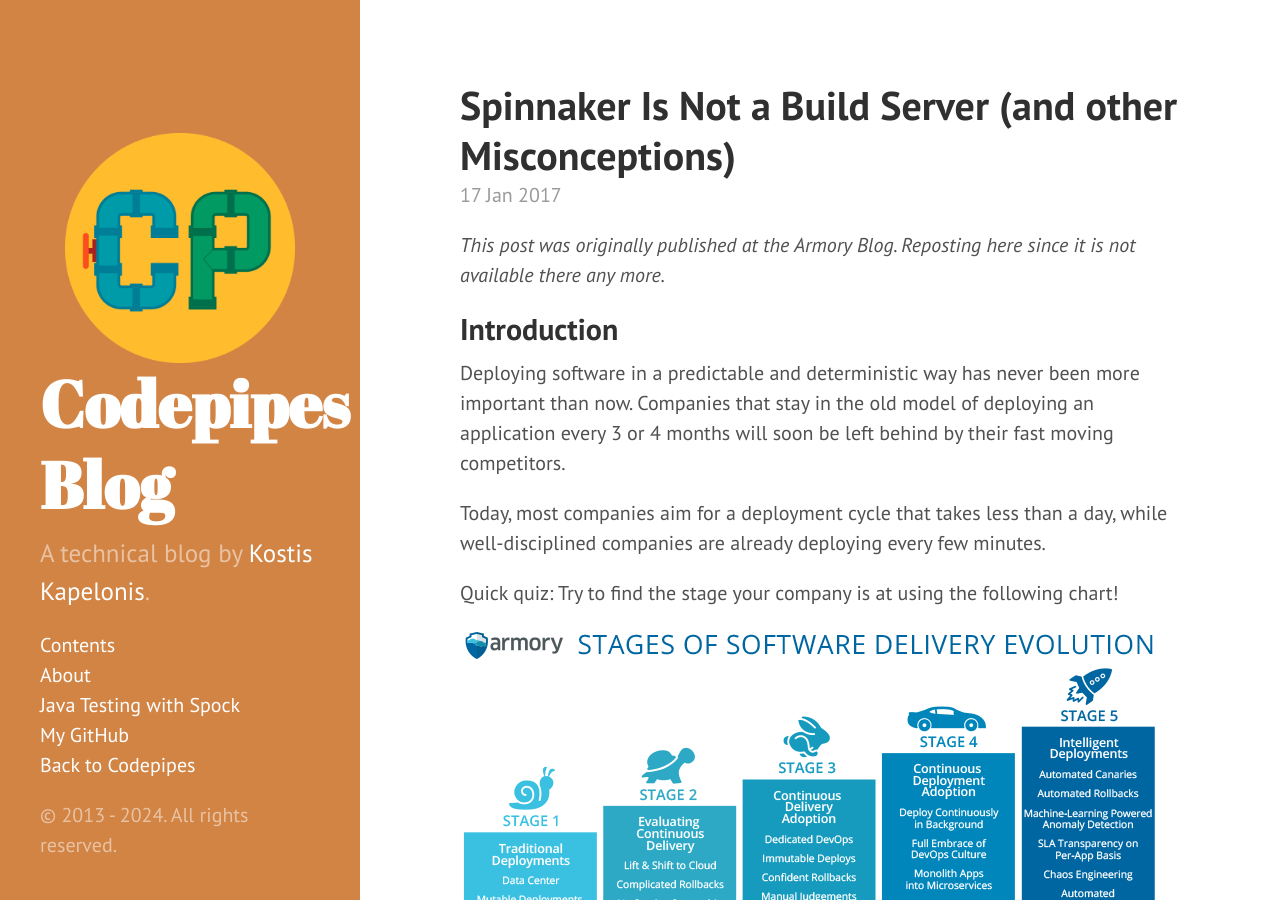
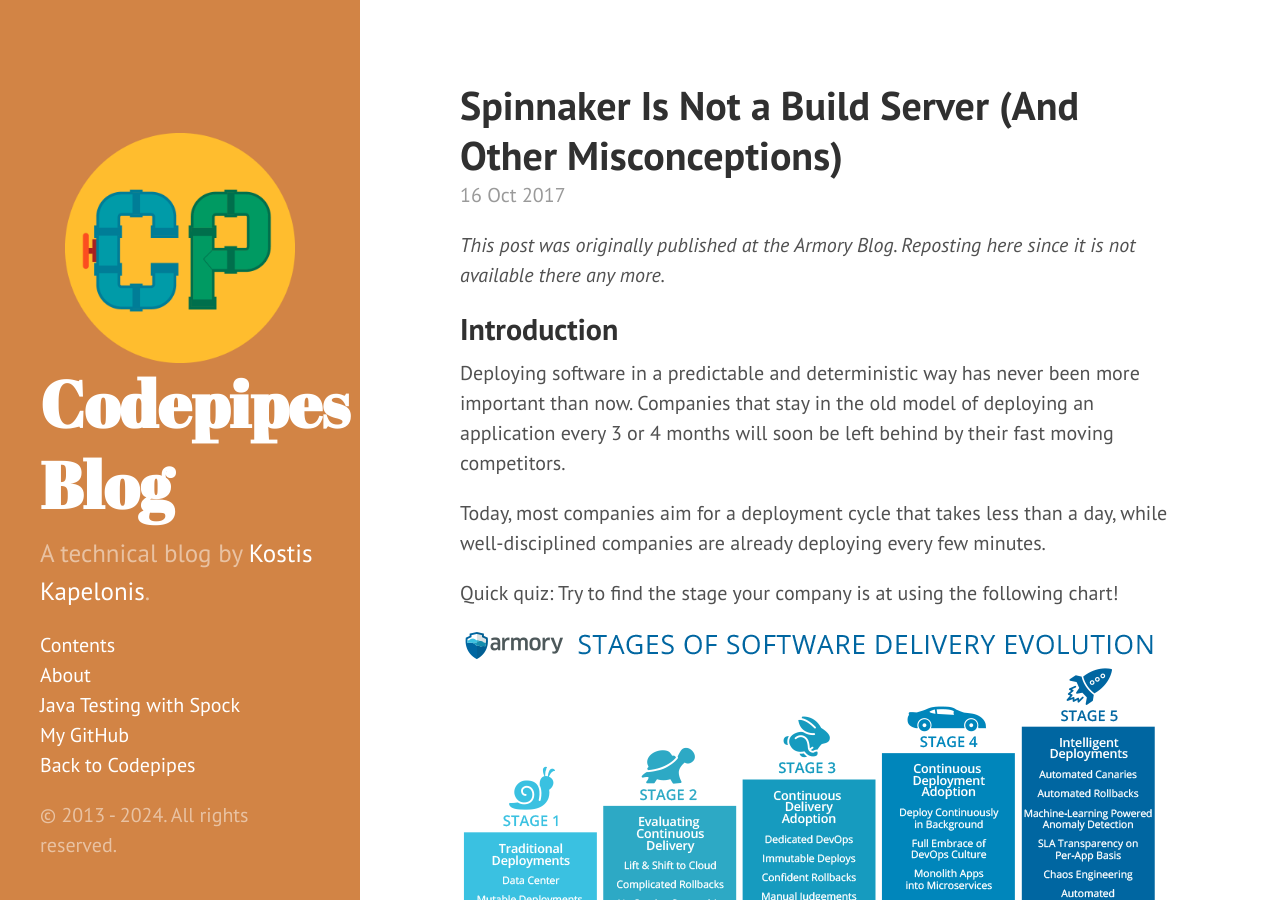
Before and after one commit to kkapelon/codepipes-blog, a Jekyll site: the page built from _posts/2017-10-16-spinnaker-misconceptions.md, in a window 1280 px wide and 900 px high. Built offline with Jekyll 4.4.1, drawn with Linux system fonts in a browser that asks for light colours.

Commit message:
Corrected date

```diff
--- a/_posts/2017-01-17-spinnaker-misconceptions.md
+++ b/_posts/2017-10-16-spinnaker-misconceptions.md
@@ -1,6 +1,6 @@
 ---
 layout: post
-title: Spinnaker Is Not a Build Server (and other Misconceptions)
+title: Spinnaker Is Not a Build Server (And Other Misconceptions)
 category: continuous-deployment
 ---
 
```
